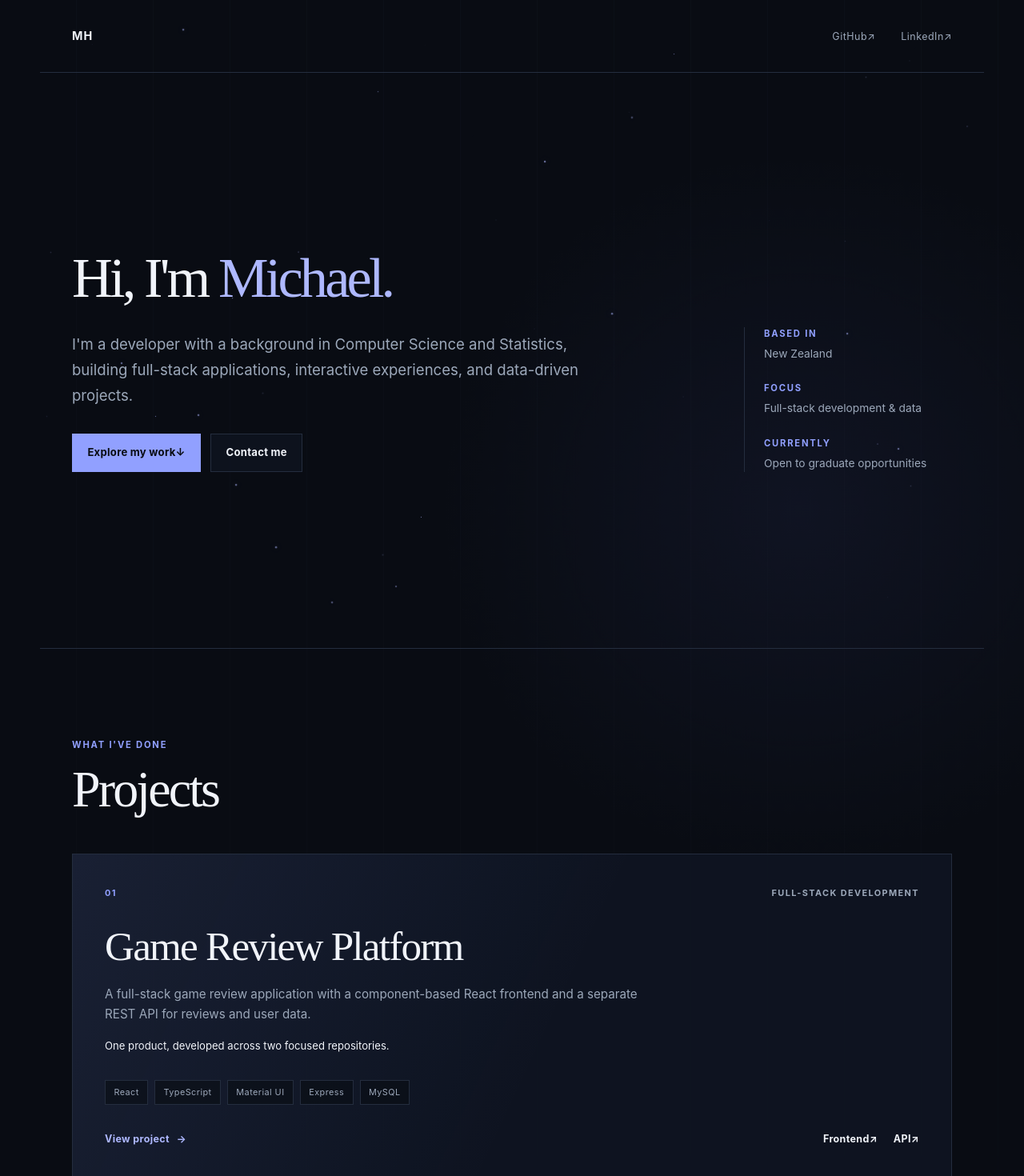
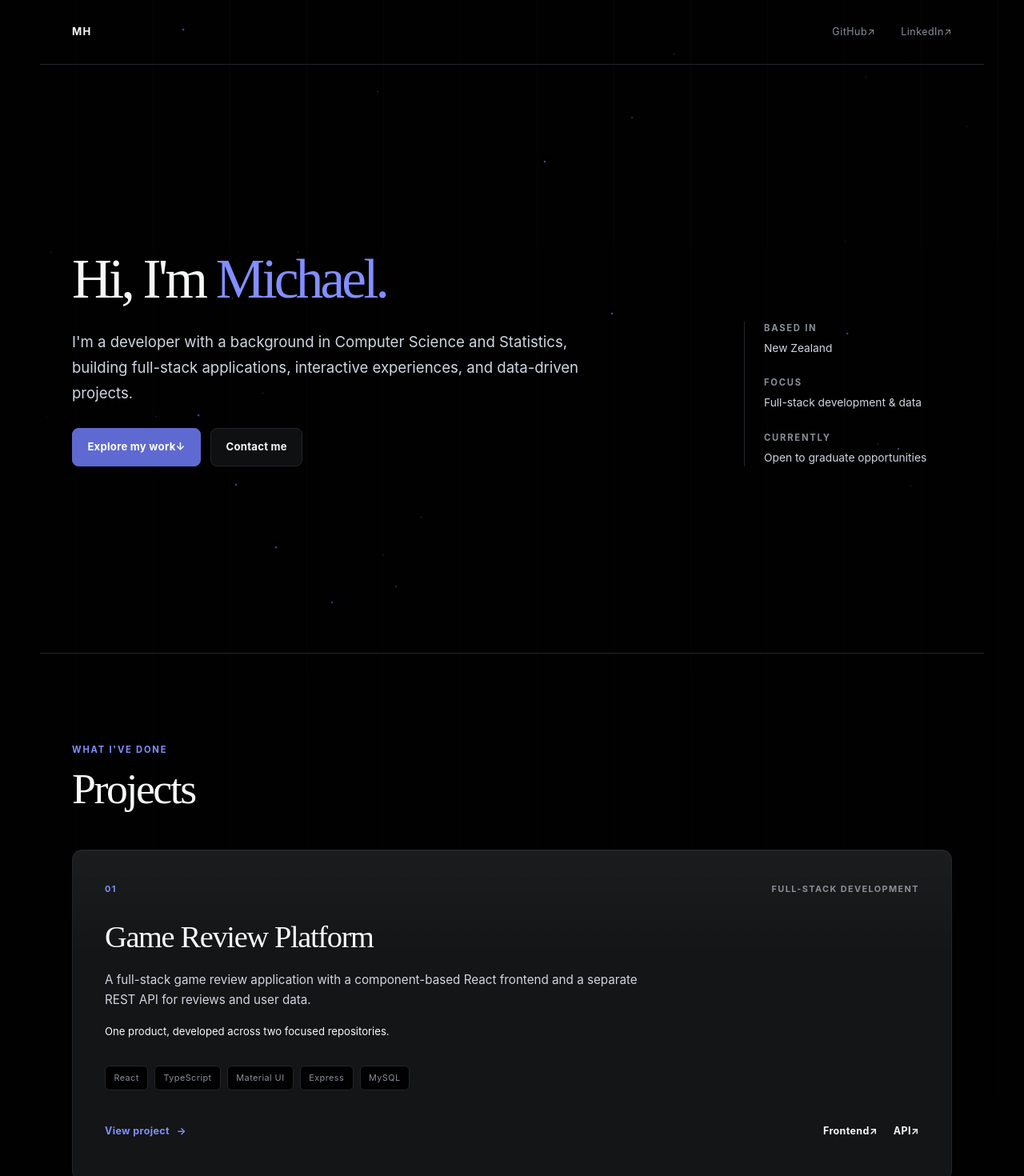
Before and after one commit to michaelocez/michaelocez.github.io, a React (Vite) app: page / in a window 1280 px wide. Shown: the top 1470 px of the page at 80% size. Built offline with nearby package versions, Linux system fonts and the light colour scheme.

Commit message:
Style/linear inspired refinement (#12)
* style: establish refined visual foundation

* style: refine portfolio typography and layout

* style: unify portfolio color system

```diff
--- a/index.html
+++ b/index.html
@@ -3,7 +3,7 @@
   <head>
     <meta charset="UTF-8" />
     <meta name="viewport" content="width=device-width, initial-scale=1.0" />
-    <meta name="theme-color" content="#090c13" />
+    <meta name="theme-color" content="#010102" />
     <meta
       name="description"
       content="Michael's developer portfolio, featuring full-stack applications, interactive projects, and statistical work."
--- a/src/App.css
+++ b/src/App.css
@@ -2,9 +2,7 @@
   --pointer-x: 50vw;
   --pointer-y: 40vh;
   position: relative;
-  background:
-    radial-gradient(circle at 78% 18%, rgb(65 74 145 / 12%), transparent 28rem),
-    var(--background);
+  background: var(--background);
 }
 
 .sr-only {
@@ -54,7 +52,7 @@
   height: var(--star-size);
   border-radius: 50%;
   background: var(--accent-strong);
-  box-shadow: 0 0 8px rgb(174 184 255 / 55%);
+  box-shadow: 0 0 8px rgb(130 143 255 / 42%);
   opacity: 0.12;
   animation: twinkle var(--star-duration) ease-in-out var(--star-delay) infinite;
 }
@@ -68,7 +66,7 @@
   top: var(--pointer-y);
   left: var(--pointer-x);
   border-radius: 50%;
-  background: radial-gradient(circle, rgb(111 126 238 / 10%), transparent 68%);
+  background: radial-gradient(circle, rgb(94 106 210 / 7%), transparent 68%);
   transform: translate(-50%, -50%);
 }
 
@@ -89,7 +87,7 @@ header {
   left: 1rem;
   z-index: 10;
   padding: 0.65rem 0.9rem;
-  color: var(--background);
+  color: var(--on-accent);
   background: var(--accent-strong);
   font-size: 0.78rem;
   font-weight: 700;
@@ -111,20 +109,20 @@ header {
 .footer-links a,
 .footer-meta a {
   display: inline-flex;
-  min-height: 24px;
+  min-height: 40px;
   align-items: center;
 }
 
 .wordmark {
   color: var(--text-primary);
-  font-size: 0.9rem;
+  font-size: 0.82rem;
   font-weight: 700;
-  letter-spacing: 0.08em;
+  letter-spacing: 0.1em;
   text-decoration: none;
 }
 
 .nav-link {
-  color: var(--text-secondary);
+  color: var(--text-subtle);
   font-size: 0.78rem;
   letter-spacing: 0.04em;
   text-decoration: none;
@@ -158,12 +156,12 @@ header {
 }
 
 .hero-grid {
-  min-height: calc(100svh - 81px);
+  min-height: calc(100svh - 65px);
   align-content: center;
 }
 
 .meta-label {
-  color: var(--accent);
+  color: var(--text-subtle);
   font-size: 0.7rem;
   font-weight: 700;
   letter-spacing: 0.16em;
@@ -175,7 +173,7 @@ header {
   margin: 0;
   color: var(--text-primary);
   font-family: var(--font-editorial);
-  font-size: clamp(2.6rem, 5.5vw, 4.8rem);
+  font-size: var(--type-display);
   font-weight: 400;
   letter-spacing: -0.055em;
   line-height: 1.02;
@@ -186,14 +184,14 @@ header {
 }
 
 .hero-copy {
-  margin: 2rem 0 0;
+  margin: 1.75rem 0 0;
   color: var(--text-secondary);
   font-size: clamp(1rem, 1.5vw, 1.16rem);
   line-height: 1.7;
 }
 
 .hero-actions {
-  margin-top: 2rem;
+  margin-top: 1.75rem;
 }
 
 .primary-link,
@@ -204,6 +202,7 @@ header {
   justify-content: center;
   padding: 0.75rem 1.15rem;
   border: 1px solid var(--border);
+  border-radius: var(--radius-control);
   font-size: 0.82rem;
   font-weight: 650;
   letter-spacing: 0.02em;
@@ -216,20 +215,20 @@ header {
 }
 
 .primary-link {
-  color: var(--background);
+  color: var(--on-accent);
   background: var(--accent);
   border-color: var(--accent);
 }
 
 .primary-link:hover {
-  background: var(--accent-strong);
-  border-color: var(--accent-strong);
+  background: var(--accent-hover);
+  border-color: var(--accent-hover);
   transform: translateY(-2px);
 }
 
 .secondary-link {
   color: var(--text-primary);
-  background: rgb(16 22 36 / 64%);
+  background: var(--surface);
 }
 
 .secondary-link:hover {
@@ -265,7 +264,7 @@ header {
 
 .section-kicker {
   margin: 0 0 0.9rem;
-  color: var(--accent);
+  color: var(--accent-strong);
   font-size: 0.7rem;
   font-weight: 700;
   letter-spacing: 0.16em;
@@ -273,10 +272,10 @@ header {
 }
 
 .section-title {
-  margin: 0 0 3rem;
+  margin: 0 0 clamp(2.25rem, 5vw, 3rem);
   color: var(--text-primary);
   font-family: var(--font-editorial);
-  font-size: clamp(2.4rem, 5vw, 4.5rem);
+  font-size: var(--type-section);
   font-weight: 400;
   letter-spacing: -0.045em;
   line-height: 1;
@@ -284,20 +283,24 @@ header {
 
 .project-grid {
   display: grid;
-  grid-template-columns: repeat(2, minmax(0, 1fr));
+  grid-template-columns: repeat(3, minmax(0, 1fr));
   gap: 1rem;
 }
 
 .project-card {
   position: relative;
   display: flex;
-  min-height: 430px;
+  min-height: 410px;
   flex-direction: column;
   gap: 2rem;
   justify-content: space-between;
   padding: clamp(1.5rem, 4vw, 2.5rem);
   border: 1px solid var(--border);
-  background-color: rgb(16 22 36 / 76%);
+  border-radius: var(--radius-card);
+  background:
+    linear-gradient(180deg, rgb(255 255 255 / 2%), transparent 35%),
+    var(--surface);
+  box-shadow: inset 0 1px rgb(255 255 255 / 4%);
   transition:
     border-color 220ms ease,
     background-color 220ms ease,
@@ -324,36 +327,32 @@ header {
 }
 
 .project-card:hover {
-  border-color: rgb(145 160 255 / 55%);
-  background-color: rgb(18 25 42 / 90%);
-  transform: translateY(-3px);
+  border-color: var(--border-strong);
+  background:
+    linear-gradient(180deg, rgb(255 255 255 / 3%), transparent 35%),
+    var(--surface-raised);
+  transform: translateY(-2px);
 }
 
 .project-card--featured {
-  min-height: 390px;
+  min-height: 370px;
   grid-column: 1 / -1;
-  background-color: rgb(16 22 36 / 78%);
-  background-image: linear-gradient(
-    115deg,
-    rgb(145 160 255 / 9%),
-    transparent 55%
-  );
+  background:
+    linear-gradient(180deg, rgb(255 255 255 / 3%), transparent 32%),
+    var(--surface-raised);
 }
 
 .project-card--private {
-  background-color: rgb(14 19 31 / 82%);
-  background-image: linear-gradient(
-    140deg,
-    rgb(145 160 255 / 8%),
-    transparent 65%
-  );
+  background:
+    linear-gradient(180deg, rgb(255 255 255 / 2%), transparent 32%),
+    var(--surface);
 }
 
 .project-card__topline {
   display: flex;
   justify-content: space-between;
   gap: 1rem;
-  color: var(--accent);
+  color: var(--accent-strong);
   font-size: 0.68rem;
   font-weight: 700;
   letter-spacing: 0.13em;
@@ -361,7 +360,7 @@ header {
 }
 
 .project-card__topline span:last-child {
-  color: var(--text-secondary);
+  color: var(--text-subtle);
   text-align: right;
 }
 
@@ -369,7 +368,7 @@ header {
   margin: 0;
   color: var(--text-primary);
   font-family: var(--font-editorial);
-  font-size: clamp(2rem, 4vw, 3.2rem);
+  font-size: var(--type-card-title);
   font-weight: 400;
   letter-spacing: -0.035em;
   line-height: 1.05;
@@ -402,8 +401,9 @@ header {
 .project-tags li {
   padding: 0.38rem 0.65rem;
   border: 1px solid var(--border);
-  color: var(--text-secondary);
-  background: rgb(9 12 19 / 60%);
+  border-radius: 0.375rem;
+  color: var(--text-subtle);
+  background: var(--background);
   font-size: 0.68rem;
   letter-spacing: 0.04em;
 }
@@ -505,18 +505,18 @@ header {
   margin: auto;
   padding: 0;
   overflow: hidden;
-  border: 1px solid rgb(145 160 255 / 58%);
-  border-radius: 1.25rem;
+  border: 1px solid var(--border-strong);
+  border-radius: var(--radius-panel);
   color: var(--text-primary);
-  background: rgb(9 12 19 / 98%);
+  background: var(--surface);
   box-shadow:
-    0 0 0 1px rgb(145 160 255 / 10%),
-    0 0 3.5rem rgb(111 126 238 / 22%),
+    0 0 0 1px rgb(255 255 255 / 3%),
+    0 0 3rem rgb(94 106 210 / 8%),
     0 2rem 7rem rgb(0 0 0 / 72%);
 }
 
 .project-details-dialog::backdrop {
-  background: rgb(3 5 9 / 80%);
+  background: rgb(0 0 0 / 82%);
   backdrop-filter: blur(8px);
 }
 
@@ -528,10 +528,8 @@ header {
   scrollbar-width: none;
   -ms-overflow-style: none;
   border-radius: inherit;
-  background:
-    radial-gradient(circle at 82% 10%, rgb(145 160 255 / 11%), transparent 27rem),
-    var(--background);
-  box-shadow: inset 0 0 5rem rgb(111 126 238 / 5%);
+  background: var(--background);
+  box-shadow: inset 0 1px rgb(255 255 255 / 5%);
 }
 
 .project-details-dialog__surface::-webkit-scrollbar {
@@ -548,10 +546,10 @@ header {
   margin: 1rem 1rem -3.65rem auto;
   padding: 0;
   border: 1px solid var(--border);
-  border-radius: 0.55rem;
+  border-radius: var(--radius-control);
   place-items: center;
   color: var(--text-primary);
-  background: rgb(16 22 36 / 96%);
+  background: var(--surface-raised);
   cursor: pointer;
   transition:
     border-color 180ms ease,
@@ -568,8 +566,8 @@ header {
 }
 
 .project-details-dialog__close:hover {
-  border-color: var(--accent);
-  background: var(--surface);
+  border-color: var(--border-strong);
+  background: var(--surface-hover);
 }
 
 .project-details-dialog__header {
@@ -582,7 +580,7 @@ header {
   margin: 0;
   color: var(--text-primary);
   font-family: var(--font-editorial);
-  font-size: clamp(2.6rem, 6vw, 5.2rem);
+  font-size: clamp(2.6rem, 5.5vw, 4.5rem);
   font-weight: 400;
   letter-spacing: -0.05em;
   line-height: 0.98;
@@ -626,10 +624,10 @@ header {
   aspect-ratio: 16 / 9;
   overflow: hidden;
   border: 1px solid var(--border);
+  border-radius: var(--radius-panel);
   place-items: center;
-  background:
-    linear-gradient(135deg, rgb(145 160 255 / 7%), transparent 45%),
-    #070a11;
+  background: var(--surface);
+  box-shadow: inset 0 1px rgb(255 255 255 / 4%);
 }
 
 .project-gallery__image {
@@ -661,6 +659,7 @@ header {
 .project-gallery__toolbar button {
   padding: 0.65rem 0.8rem;
   border: 1px solid var(--border);
+  border-radius: var(--radius-control);
   color: var(--text-primary);
   background: transparent;
   cursor: pointer;
@@ -675,7 +674,7 @@ header {
 }
 
 .project-gallery__toolbar button:hover {
-  border-color: var(--accent);
+  border-color: var(--border-strong);
   color: var(--accent-strong);
   background: var(--accent-soft);
 }
@@ -692,7 +691,7 @@ header {
 }
 
 .project-gallery__caption span {
-  color: var(--accent);
+  color: var(--accent-strong);
   font-weight: 700;
   white-space: nowrap;
 }
@@ -735,9 +734,7 @@ header {
 .project-architecture {
   padding: clamp(2.75rem, 6vw, 5rem) clamp(1.25rem, 5vw, 4rem);
   border-top: 1px solid var(--border);
-  background:
-    linear-gradient(145deg, rgb(145 160 255 / 7%), transparent 48%),
-    rgb(7 10 17 / 72%);
+  background: var(--surface);
 }
 
 .project-architecture__header {
@@ -782,11 +779,11 @@ header {
   min-height: 190px;
   padding: 1.4rem;
   border: 1px solid var(--border);
-  border-radius: 0.75rem;
+  border-radius: var(--radius-card);
   background:
-    linear-gradient(145deg, rgb(145 160 255 / 8%), transparent 58%),
-    rgb(16 22 36 / 82%);
-  box-shadow: 0 1rem 2.5rem rgb(0 0 0 / 18%);
+    linear-gradient(180deg, rgb(255 255 255 / 2%), transparent 45%),
+    var(--surface-raised);
+  box-shadow: inset 0 1px rgb(255 255 255 / 4%);
 }
 
 .architecture-flow li:not(:last-child)::after {
@@ -805,7 +802,7 @@ header {
 .architecture-flow__number {
   display: block;
   margin-bottom: 2.3rem;
-  color: var(--accent);
+  color: var(--text-subtle);
   font-family: var(--font-sans);
   font-size: 0.65rem;
   font-weight: 700;
@@ -857,14 +854,14 @@ header {
 .about-copy p:first-child {
   color: var(--text-primary);
   font-family: var(--font-editorial);
-  font-size: clamp(1.45rem, 2.5vw, 2rem);
+  font-size: clamp(1.4rem, 2.2vw, 1.75rem);
   letter-spacing: -0.025em;
   line-height: 1.35;
 }
 
 .technical-profile h3 {
   margin: 0 0 1.5rem;
-  color: var(--text-primary);
+  color: var(--text-subtle);
   font-size: 0.75rem;
   font-weight: 700;
   letter-spacing: 0.14em;
@@ -885,7 +882,7 @@ header {
 
 .skill-group h4 {
   margin: 0;
-  color: var(--accent);
+  color: var(--text-subtle);
   font-size: 0.7rem;
   font-weight: 700;
   letter-spacing: 0.08em;
@@ -913,9 +910,7 @@ header {
 
 .site-footer {
   border-top: 1px solid var(--border);
-  background:
-    linear-gradient(115deg, rgb(145 160 255 / 7%), transparent 45%),
-    rgb(7 10 16 / 72%);
+  background: var(--background);
 }
 
 .footer-main {
@@ -927,7 +922,7 @@ header {
   margin: 0;
   color: var(--text-primary);
   font-family: var(--font-editorial);
-  font-size: clamp(2.3rem, 4vw, 3.6rem);
+  font-size: clamp(2.3rem, 3.8vw, 3.2rem);
   font-weight: 400;
   letter-spacing: -0.045em;
   line-height: 1;
@@ -949,7 +944,7 @@ header {
 
 .footer-social h3 {
   margin: 0 0 1.5rem;
-  color: var(--accent);
+  color: var(--text-subtle);
   font-size: 0.7rem;
   font-weight: 700;
   letter-spacing: 0.14em;
@@ -1047,6 +1042,28 @@ header {
   }
 }
 
+@media (max-width: 1100px) {
+  .project-grid {
+    grid-template-columns: repeat(2, minmax(0, 1fr));
+  }
+
+  .project-card:last-child {
+    grid-column: 1 / -1;
+  }
+}
+
+@media (pointer: coarse) {
+  .wordmark,
+  .nav-link,
+  .project-links a,
+  .project-disclosure,
+  .private-project-note a,
+  .footer-links a,
+  .footer-meta a {
+    min-height: 44px;
+  }
+}
+
 @media (max-width: 1023px) {
   .hero-grid {
     min-height: auto;
@@ -1072,7 +1089,8 @@ header {
     grid-template-columns: 1fr;
   }
 
-  .project-card--featured {
+  .project-card--featured,
+  .project-card:last-child {
     grid-column: auto;
   }
 
@@ -1094,7 +1112,7 @@ header {
   .project-details-dialog {
     width: calc(100% - 1.5rem);
     max-height: calc(100dvh - 2rem);
-    border-radius: 0.9rem;
+    border-radius: var(--radius-panel);
   }
 
   .project-details-dialog__surface {
--- a/src/components/Header.tsx
+++ b/src/components/Header.tsx
@@ -2,7 +2,7 @@ import { externalLinks } from '../data/portfolio'
 
 function Header() {
   return (
-    <header className="mx-auto flex w-full max-w-[1180px] items-center justify-between px-6 py-6 md:px-10 md:py-8">
+    <header className="mx-auto flex w-full max-w-[1180px] items-center justify-between px-6 py-5 md:px-10">
       <a className="wordmark" href="#top" aria-label="Portfolio home">
         MH
       </a>
--- a/src/index.css
+++ b/src/index.css
@@ -1,14 +1,30 @@
 @import 'tailwindcss';
 
 :root {
-  --background: #090c13;
-  --surface: #101624;
-  --text-primary: #f1f4fa;
-  --text-secondary: #9ca8ba;
-  --border: #242d3e;
-  --accent: #91a0ff;
-  --accent-strong: #aeb8ff;
-  --accent-soft: rgb(145 160 255 / 12%);
+  --background: #010102;
+  --surface: #0f1011;
+  --surface-raised: #141516;
+  --surface-hover: #18191a;
+  --surface-high: #191a1b;
+  --text-primary: #f7f8f8;
+  --text-secondary: #d0d6e0;
+  --text-subtle: #8a8f98;
+  --text-tertiary: #62666d;
+  --border: #23252a;
+  --border-strong: #34343a;
+  --border-tertiary: #3e3e44;
+  --accent: #5e6ad2;
+  --accent-hover: #828fff;
+  --accent-focus: #5e69d1;
+  --accent-strong: #828fff;
+  --accent-soft: rgb(94 106 210 / 12%);
+  --on-accent: #ffffff;
+  --radius-control: 0.5rem;
+  --radius-card: 0.75rem;
+  --radius-panel: 1rem;
+  --type-display: clamp(2.75rem, 5.4vw, 4.5rem);
+  --type-section: clamp(2.35rem, 4.2vw, 3.5rem);
+  --type-card-title: clamp(1.85rem, 3vw, 2.75rem);
   --font-sans: Inter, ui-sans-serif, system-ui, -apple-system, BlinkMacSystemFont,
     "Segoe UI", sans-serif;
   --font-editorial: Iowan Old Style, Baskerville, "Times New Roman", serif;
@@ -51,5 +67,5 @@ a {
 
 ::selection {
   color: var(--text-primary);
-  background: rgb(145 160 255 / 30%);
+  background: rgb(94 106 210 / 30%);
 }
```
